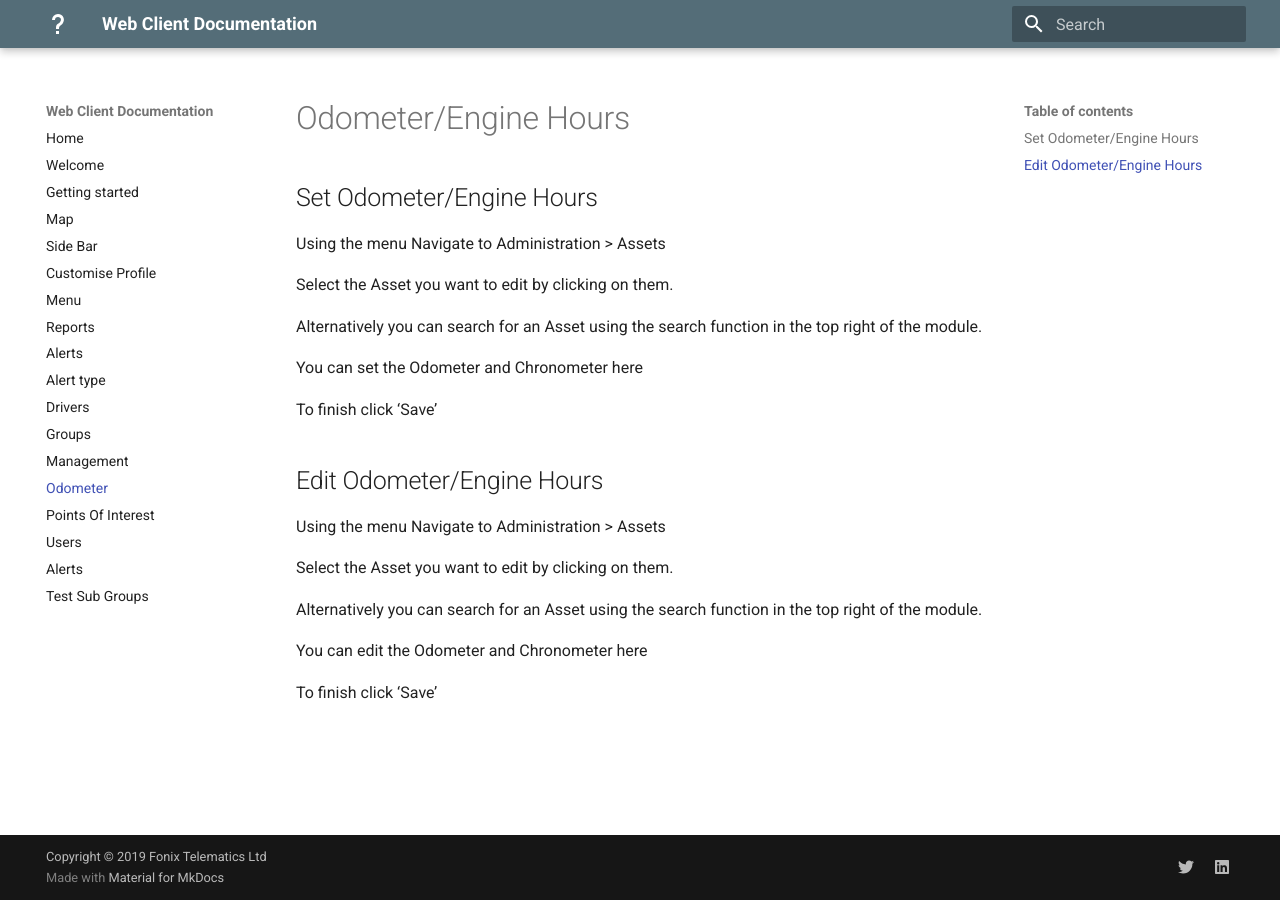
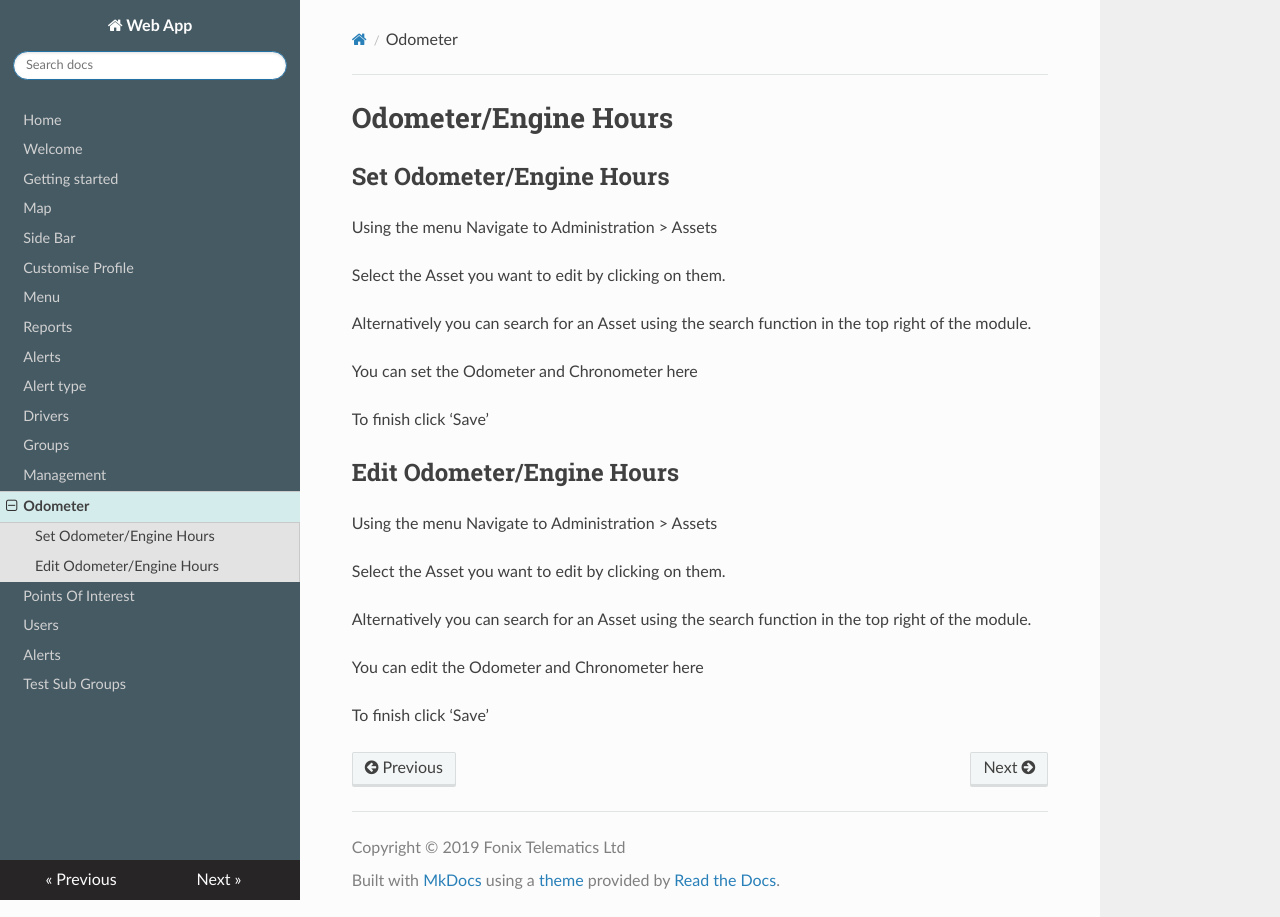
Before and after one commit to fonixtelematics/user-manual, an MkDocs documentation site: the page built from docs/odometer.md, in a window 1280 px wide. Built offline with MkDocs 1.6.1, drawn with Linux system fonts in a browser that asks for light colours; nearby versions of some CDN libraries.

Commit message:
modified theme

```diff
--- /dev/null
+++ b/docs/css/extra.css
@@ -0,0 +1,15 @@
+.wy-nav-side {
+    background-color: #465A64
+}
+
+.wy-side-nav-search {
+    background-color: #465A64
+}
+
+.wy-menu-vertical a {
+    color: #d1d1d1
+}
+
+.wy-menu-vertical li.current > a {
+    background-color: #d5ecec
+}
--- a/mkdocs.yml
+++ b/mkdocs.yml
@@ -1,5 +1,5 @@
 # project information
-site_name: Web Client Documentation
+site_name: Web App
 nav:
   - Home: index.md
   - Welcome: intro.md
@@ -27,12 +27,17 @@ copyright: 'Copyright &copy; 2019 Fonix Telematics Ltd'
 
 # configuration
 theme:
-  name: 'material'
-  palette:
-    primary: 'blue grey'
-    accent: 'teal'
-  logo:
-    icon: 'help'
+  name: 'readthedocs'
+# theme:
+#   name: 'material'
+#   palette:
+#     primary: 'blue grey'
+#     accent: 'teal'
+#   logo:
+#     icon: 'help'
+
+extra_css:
+  - css/extra.css
 
 # customization
 extra:
```
